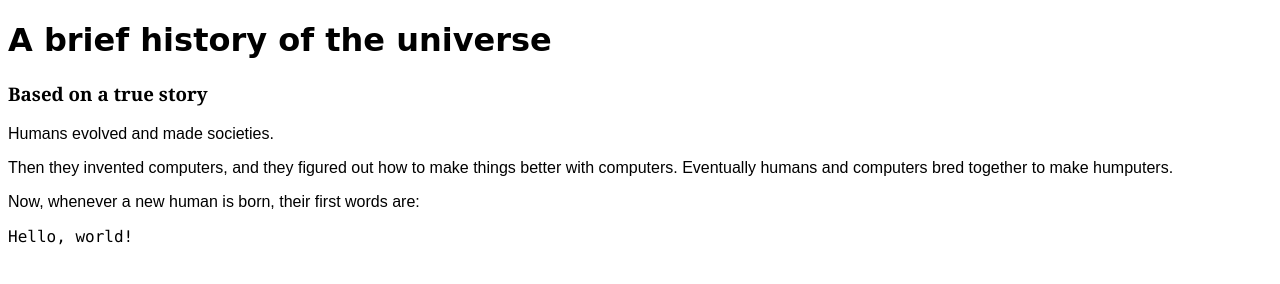
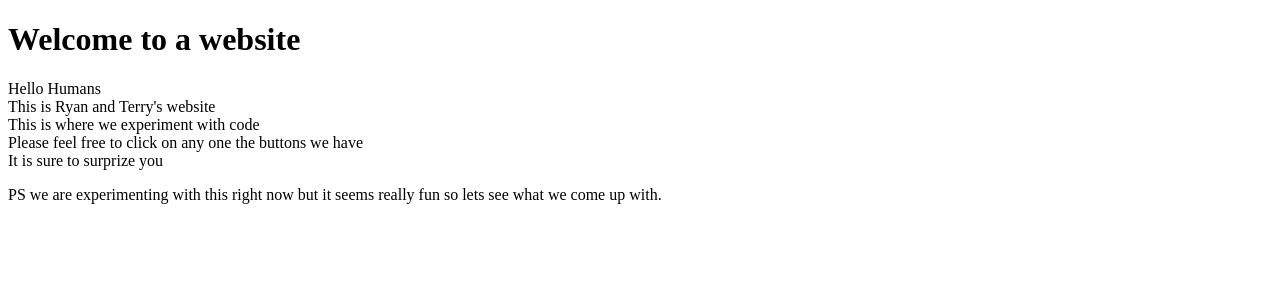
Before and after one commit to mmmjiggy/mmmjiggy.github.io, a plain HTML site: page index.html in a window 1280 px wide. Drawn offline with Linux system fonts and the light colour scheme.

Commit message:
Update index.html

```diff
--- a/index.html
+++ b/index.html
@@ -1,34 +1,21 @@
 <!DOCTYPE html>
 <html>
-    <link rel="style" href="style.css">
-<head>
-    <meta charset="utf-8">
-    <title>CSS: The font-family property</title>
-    <link rel="style" href="test.css">
-    <style>
-        body {
-            font-family: sans-serif;
-        }
+    <head>
+        <meta charset="utf-8">
+        <title>Ryan & Terry's Wacky experiment</title>
+    </head>
+    <body>
 
-        .story-title {
-            font-family: cursive;
-        }
+        <h1>Welcome to a website</h1>
+        <p class="main-content">
+            Hello Humans<br>
+            This is Ryan and Terry's website<br>
+            This is where we experiment with code<br>
+            Please feel free to click on any one the buttons we have<br>
+            It is sure to surprize you<br>
 
-        .story-subtitle {
-            font-family: "Georgia", "Palatino", serif;
-        }
-
-        code {
-            font-family: "Monaco", "Lucida Console", monospace;
-        }
-    </style>
-</head>
-<body>
-<h1 class="story-title" "blue">A brief history of the universe</h1>
-    <h3 class="story-subtitle">Based on a true story</h3>
-    <p>Humans evolved and made societies.</p>
-    <p>Then they invented computers, and they figured out how to make things better with computers. Eventually humans and computers bred together to make humputers.</p>
-    <p>Now, whenever a new human is born, their first words are:</p>
-    <code>Hello, world!</code>
-</body>
+          <p>
+              PS we are experimenting with this right now but it seems really fun so lets see what we come up with.
+        </P>
+    </body>
 </html>
```
